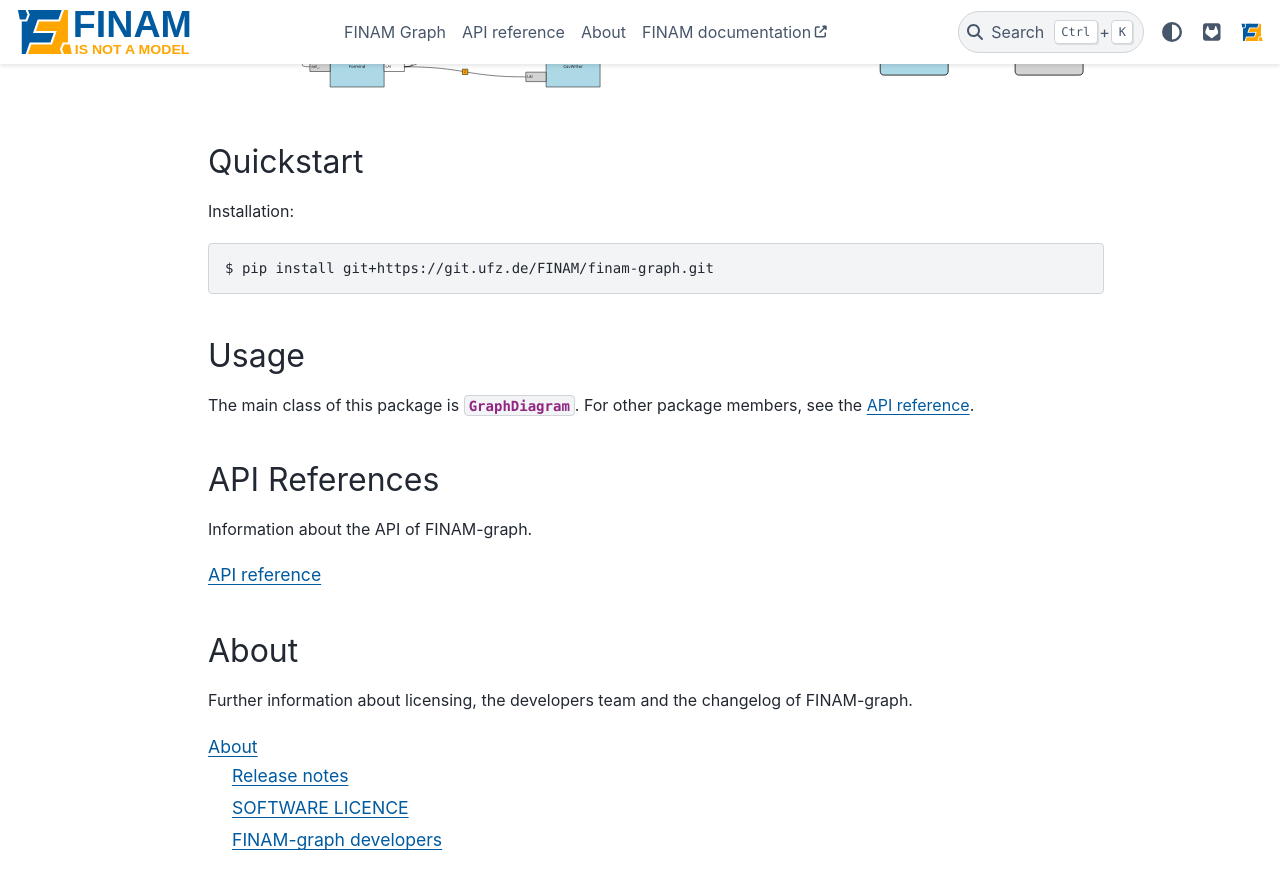
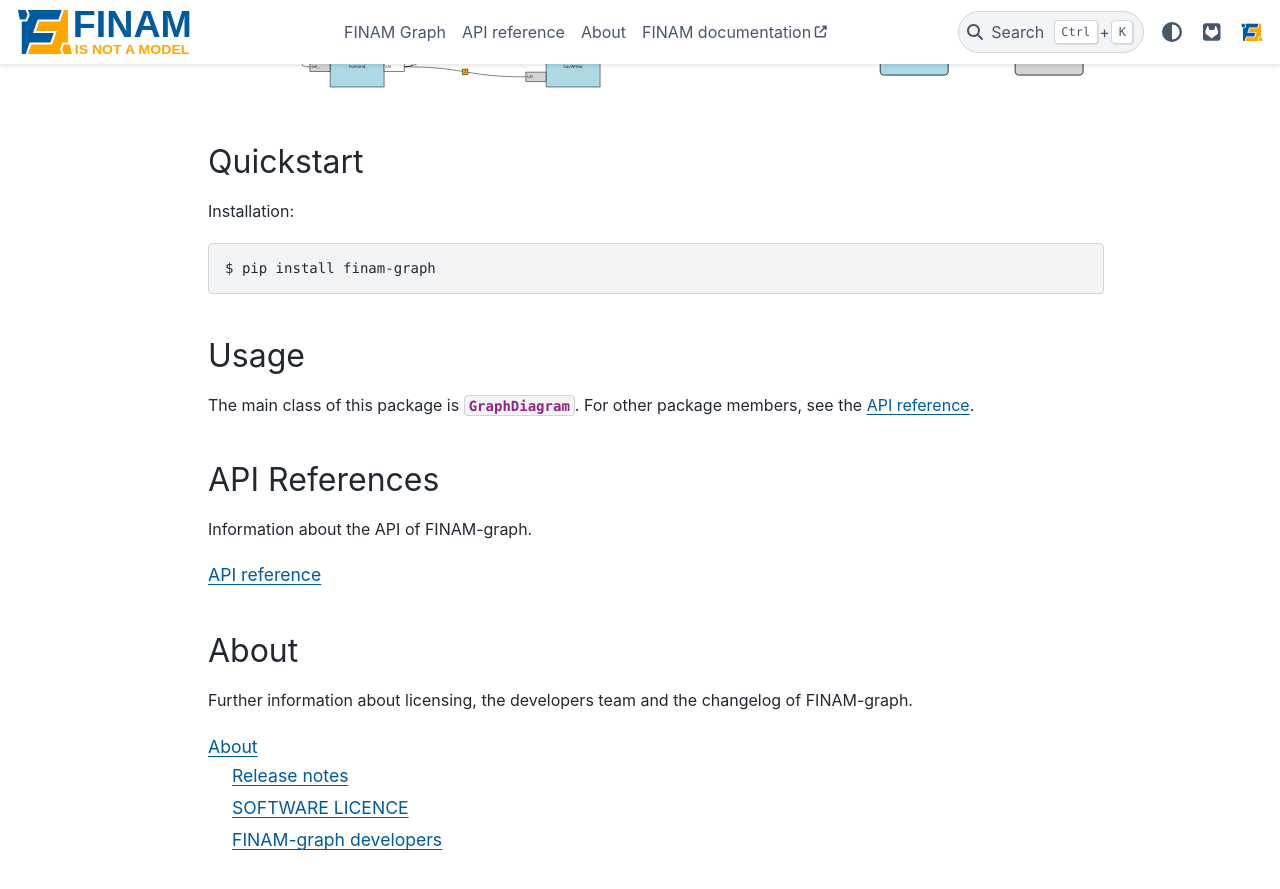
Before and after one commit to finam-ufz/finam-graph, a Sphinx documentation site: the page built from docs/source/index.rst, in a window 1280 px wide and 900 px high, scrolled down 829 px. Shown: the top 889 px of the window. Built offline with Sphinx 7.4.7 and the PyData theme 0.15.4, drawn with Linux system fonts in a browser that asks for light colours.

Commit message:
update installation instructions

```diff
--- a/docs/source/index.rst
+++ b/docs/source/index.rst
@@ -16,7 +16,7 @@ Installation:
 
 .. code-block:: Shell
 
-    $ pip install git+https://git.ufz.de/FINAM/finam-graph.git
+    $ pip install finam-graph
 
 Usage
 -----
```
